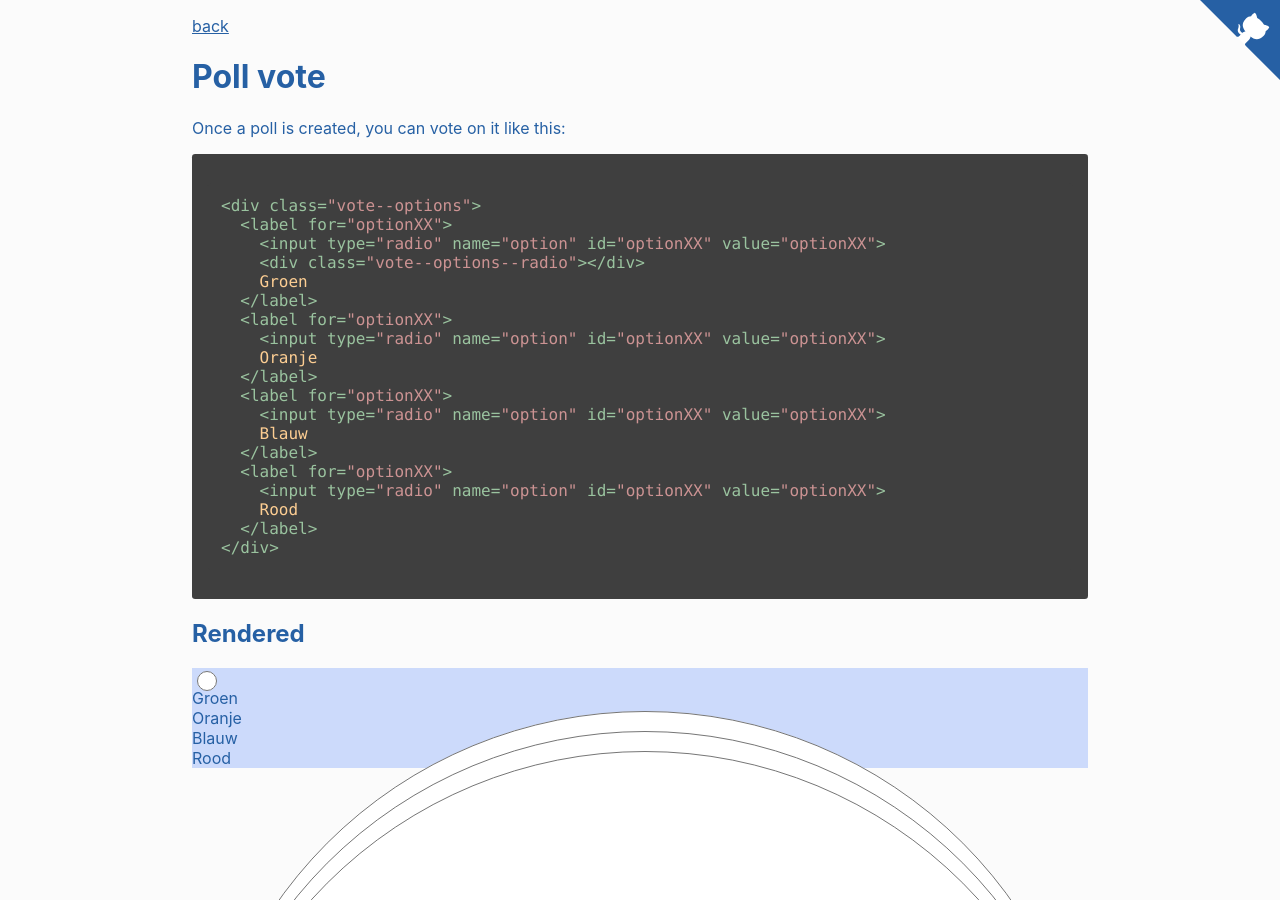
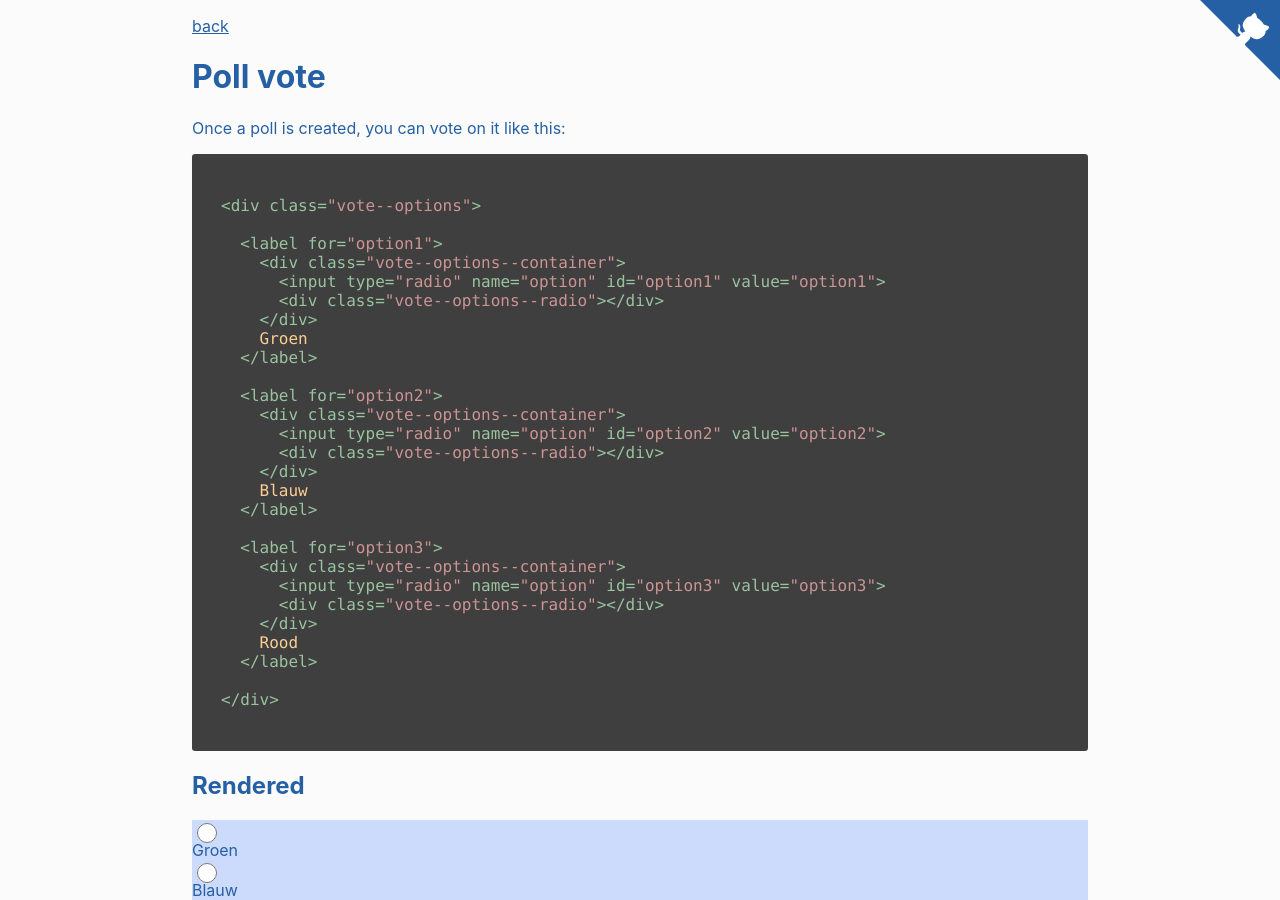
Before and after one commit to gin-fizz/styleguide, a Jekyll site: the page built from _components/poll-vote.md, in a window 1280 px wide and 900 px high. Built offline with Jekyll 4.4.1, drawn with Linux system fonts in a browser that asks for light colours.

Commit message:
html vote xxxxxx geit

````diff
--- a/_components/poll-vote.md
+++ b/_components/poll-vote.md
@@ -7,23 +7,31 @@ Once a poll is created, you can vote on it like this:
 
 ```html
 <div class="vote--options">
-  <label for="optionXX">
-    <input type="radio" name="option" id="optionXX" value="optionXX">
-    <div class="vote--options--radio"></div>
+
+  <label for="option1">
+    <div class="vote--options--container">
+      <input type="radio" name="option" id="option1" value="option1">
+      <div class="vote--options--radio"></div>
+    </div>
     Groen
   </label>
-  <label for="optionXX">
-    <input type="radio" name="option" id="optionXX" value="optionXX">
-    Oranje
-  </label>
-  <label for="optionXX">
-    <input type="radio" name="option" id="optionXX" value="optionXX">
+
+  <label for="option2">
+    <div class="vote--options--container">
+      <input type="radio" name="option" id="option2" value="option2">
+      <div class="vote--options--radio"></div>
+    </div>
     Blauw
   </label>
-  <label for="optionXX">
-    <input type="radio" name="option" id="optionXX" value="optionXX">
+
+  <label for="option3">
+    <div class="vote--options--container">
+      <input type="radio" name="option" id="option3" value="option3">
+      <div class="vote--options--radio"></div>
+    </div>
     Rood
   </label>
+
 </div>
 ```
 
@@ -32,25 +40,28 @@ Once a poll is created, you can vote on it like this:
 
 <div class="vote--options">
 
-  <label for="optionXX">
+  <label for="option1">
     <div class="vote--options--container">
-      <input type="radio" name="option" id="optionXX" value="optionXX">
+      <input type="radio" name="option" id="option1" value="option1">
       <div class="vote--options--radio"></div>
     </div>
     Groen
   </label>
 
-
-  <label for="optionXX">
-    <input type="radio" name="option" id="optionXX" value="optionXX">
-    Oranje
-  </label>
-  <label for="optionXX">
-    <input type="radio" name="option" id="optionXX" value="optionXX">
+  <label for="option2">
+    <div class="vote--options--container">
+      <input type="radio" name="option" id="option2" value="option2">
+      <div class="vote--options--radio"></div>
+    </div>
     Blauw
   </label>
-  <label for="optionXX">
-    <input type="radio" name="option" id="optionXX" value="optionXX">
+
+  <label for="option3">
+    <div class="vote--options--container">
+      <input type="radio" name="option" id="option3" value="option3">
+      <div class="vote--options--radio"></div>
+    </div>
     Rood
   </label>
+
 </div>
````
